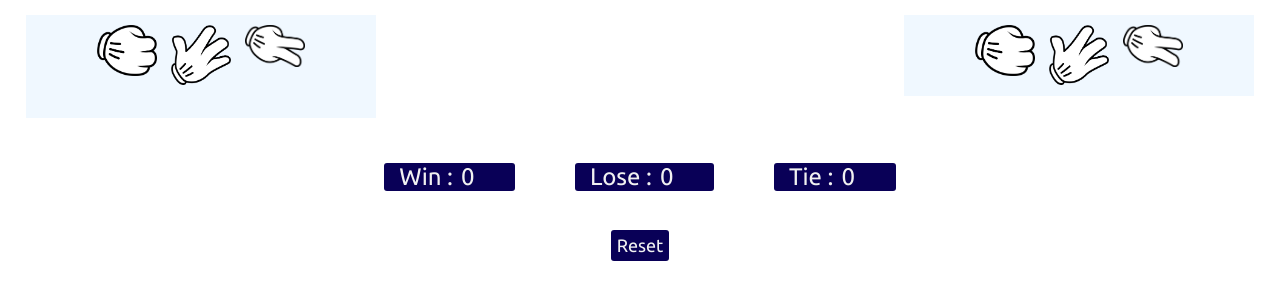
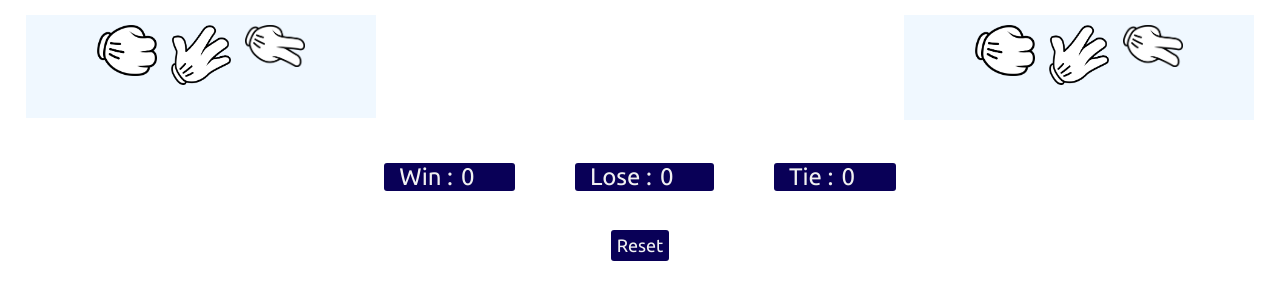
Before and after one commit to Sanketrupareliya/Rock-Paper-Scissors, a plain HTML site: page index.html in a window 1280 px wide. Shown: the part 427-726 px from the top of the page. Drawn offline with Linux system fonts and the light colour scheme.

Commit message:
align a bit

```diff
--- a/style.css
+++ b/style.css
@@ -82,7 +82,7 @@ body{
     justify-content: center;
     background-color: aliceblue;
     padding-top: 3%;
-    padding-bottom: 3%;
+    padding-bottom: 10%;
 }
 .roc{
     margin-left: 2%;
```
